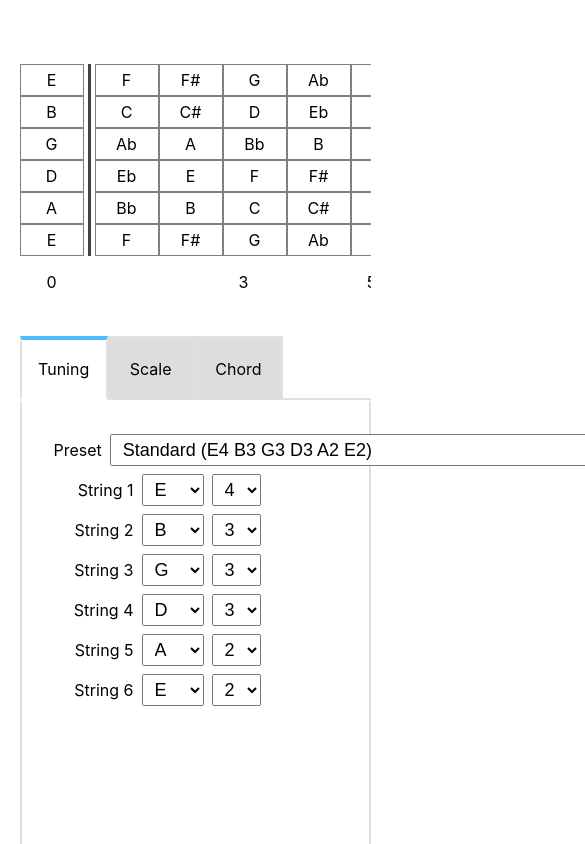
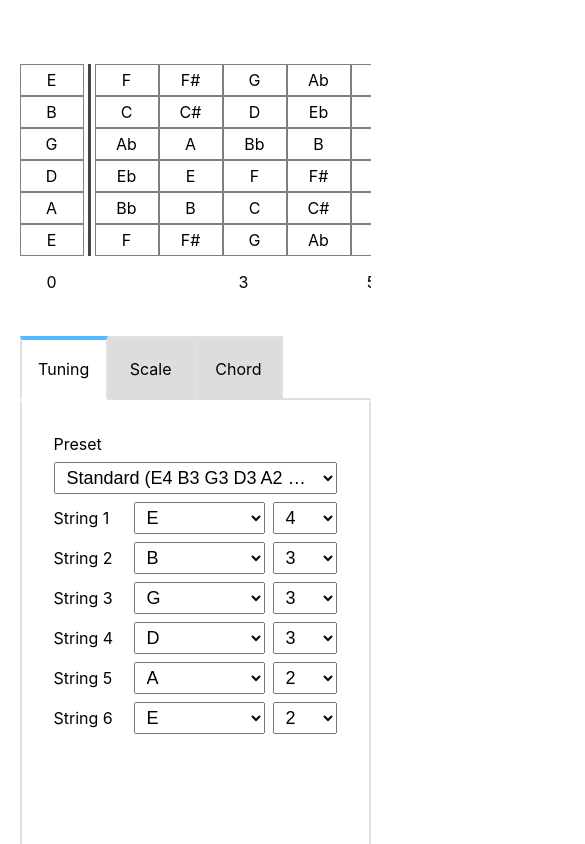
Before and after one commit to harryuan65/Fretboard, a React (Create React App) app: page / in a window 390 px wide. Shown: the top 844 px of the page, 585 px wide, since content can reach past the window. Built offline with nearby package versions, Linux system fonts and the light colour scheme.

Commit message:
fix: mobile layout

```diff
--- a/src/components/TuningSelector/index.tsx
+++ b/src/components/TuningSelector/index.tsx
@@ -123,7 +123,7 @@ const PRESETS: {
   },
   {
     id: 'fingerstyle_g_with_drop_c',
-    label: 'Fingerstyle play G with Drop C',
+    label: 'Fingerstyle play G with Drop C (E4 B3 G3 D3 G2 C2)',
     values: [
       { name: 'E', octave: 4 },
       { name: 'B', octave: 3 },
@@ -140,7 +140,7 @@ const TuningSelector: React.FC<TuningSelectorProps> = ({ tuning, onChange }) =>
 
   return (
     <div className={styles.wrap}>
-      <div className={styles.row}>
+      <div className={[styles.row, styles.presetRow].join(' ')}>
         <span className={styles.label}>Preset</span>
         <select
           className={styles.select}
@@ -168,7 +168,7 @@ const TuningSelector: React.FC<TuningSelectorProps> = ({ tuning, onChange }) =>
         </select>
       </div>
       {tuning.map((note, i) => (
-        <div key={`tuning_row_${i}`} className={styles.row}>
+        <div key={`tuning_row_${i}`} className={[styles.row, styles.stringRow].join(' ')}>
           <span className={styles.label}>String {i + 1}</span>
           <select
             className={styles.select}
--- a/src/components/TuningSelector/styles.module.css
+++ b/src/components/TuningSelector/styles.module.css
@@ -18,3 +18,46 @@
 .select {
   padding: 4px 8px;
 }
+
+/* Make preset row select expand and be responsive */
+.presetRow .select {
+  flex: 1 1 auto;
+  min-width: 0;
+  max-width: 100%;
+  overflow: hidden;
+  text-overflow: ellipsis;
+  white-space: nowrap;
+}
+
+@media (max-width: 600px) {
+  .row {
+    flex-wrap: wrap;
+  }
+  .label {
+    width: 72px;
+    text-align: left;
+  }
+  .select {
+    flex: 1 1 100%;
+    min-width: 0;
+    max-width: 100%;
+    overflow: hidden;
+    text-overflow: ellipsis;
+    white-space: nowrap;
+  }
+  /* Use grid for string rows: label | note | octave */
+  .stringRow {
+    display: grid;
+    grid-template-columns: auto 1fr 64px;
+    gap: 8px;
+    align-items: center;
+  }
+  .stringRow .label {
+    width: auto;
+    min-width: 72px;
+  }
+  .stringRow .select {
+    flex: initial;
+    width: 100%;
+  }
+}
```
